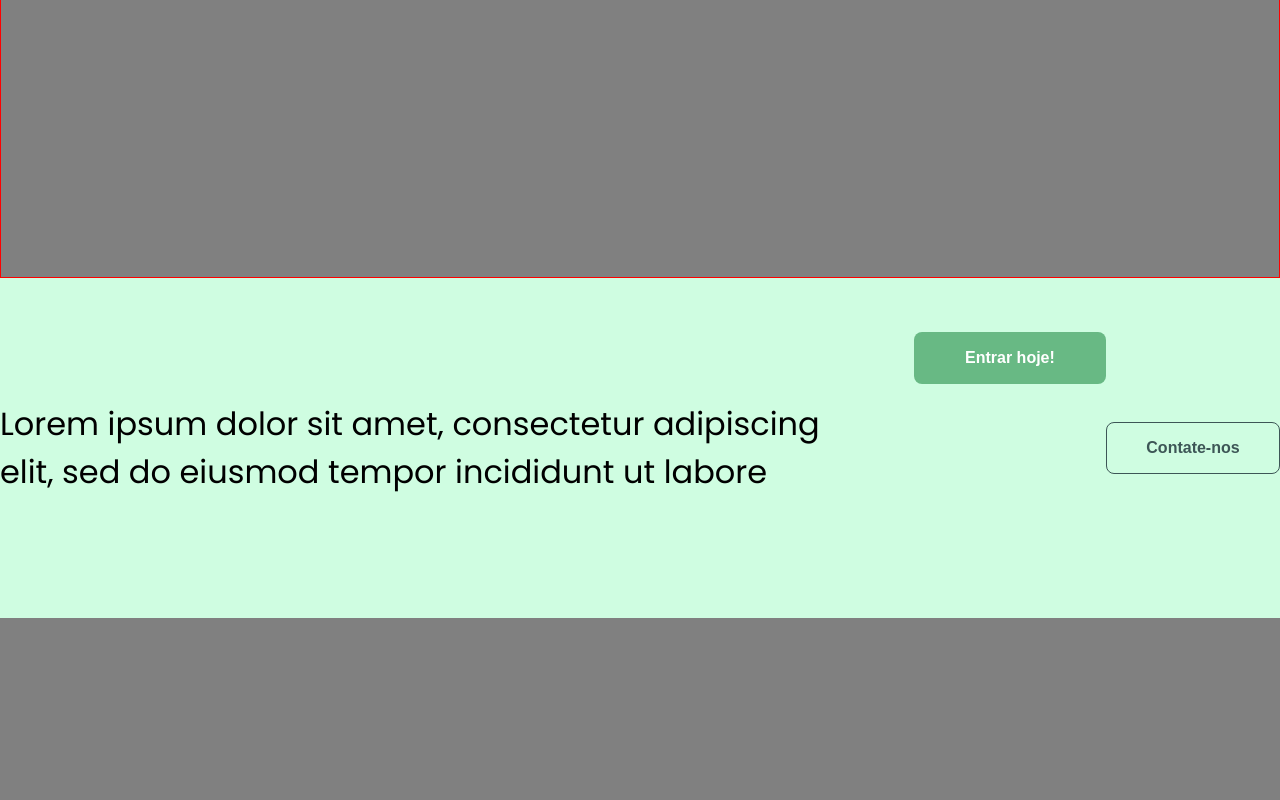
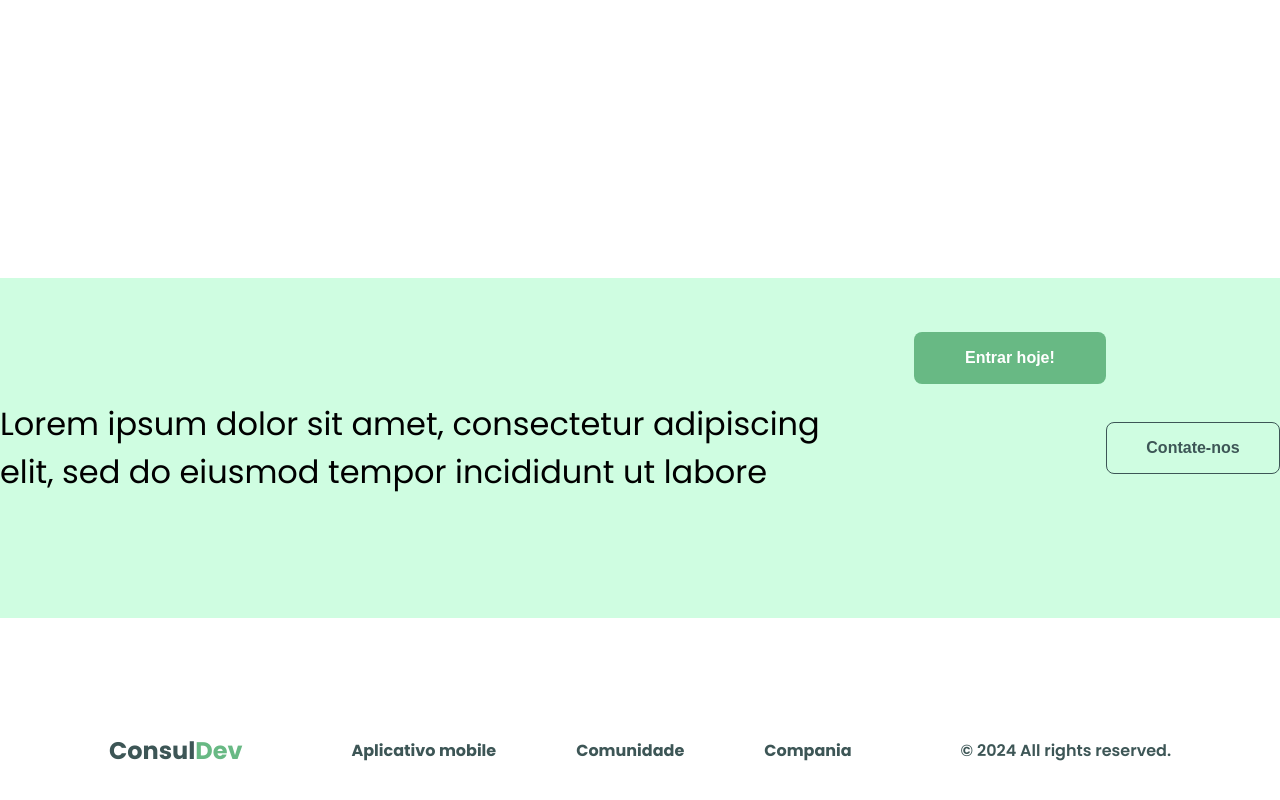
Before and after one commit to Vilelagb1/Landing-Page-Consultoria-MKT, an Angular app in the folder projeto-consultoria/: page / in a window 1280 px wide. Shown: the part 3628-4428 px from the top of the page. Before the commit the page ends 4246 px from the top, so only its background shows below. Built offline with nearby package versions, Linux system fonts and the light colour scheme.

Commit message:
Criando footer section

```diff
--- a/projeto-consultoria/src/app/components/footer/footer.component.html
+++ b/projeto-consultoria/src/app/components/footer/footer.component.html
@@ -1 +1,16 @@
-<p>footer works!</p>
+<section>
+  <div>
+    <h2> Consul<span>Dev</span></h2>
+  </div>
+  <div>
+    <ul>
+      <li><a href="">Aplicativo mobile</a></li>
+      <li><a href="">Comunidade</a></li>
+      <li><a href="">Compania</a></li>
+    </ul>
+  </div>
+
+  <div>
+    <p>© 2024 All rights reserved. </p>
+  </div>
+</section>
--- a/projeto-consultoria/src/app/components/footer/footer.component.scss
+++ b/projeto-consultoria/src/app/components/footer/footer.component.scss
@@ -0,0 +1,30 @@
+@import '../../../../src/styles.scss';
+
+section {
+  height: 264px;
+  display: flex;
+  justify-content: space-evenly;
+  align-items: center;
+
+  div h2 {
+    color: $dark-color;
+
+    span {
+      color: $main-color;
+    }
+  }
+
+  div ul {
+    display: flex;
+    gap: 80px;
+
+    li a {
+      font-weight: 700;
+    }
+  }
+
+  div p {
+    color: $dark-color;
+    font-weight: 600;
+  }
+}
--- a/projeto-consultoria/src/app/components/home/home.component.html
+++ b/projeto-consultoria/src/app/components/home/home.component.html
@@ -37,4 +37,7 @@
     <app-botao-entrar-hoje></app-botao-entrar-hoje>
     <button>Contate-nos</button>
   </section>
+
+  <app-footer></app-footer>
+
 </main>
--- a/projeto-consultoria/src/app/components/home/home.component.scss
+++ b/projeto-consultoria/src/app/components/home/home.component.scss
@@ -72,7 +72,6 @@ main {
 
   .depoimentos-section {
     height: 738px;
-    border: 1px solid red;
     display: flex;
     flex-direction: column;
     justify-content: center;
--- a/projeto-consultoria/src/styles.scss
+++ b/projeto-consultoria/src/styles.scss
@@ -12,7 +12,7 @@ $light-color: #CFFDE1;
 $dark-color: #3D5656;
 
 body {
-  background-color: grey;
+  // background-color: grey;
   font-family: 'Poppins', 'sans-serif';
 }
 
```
